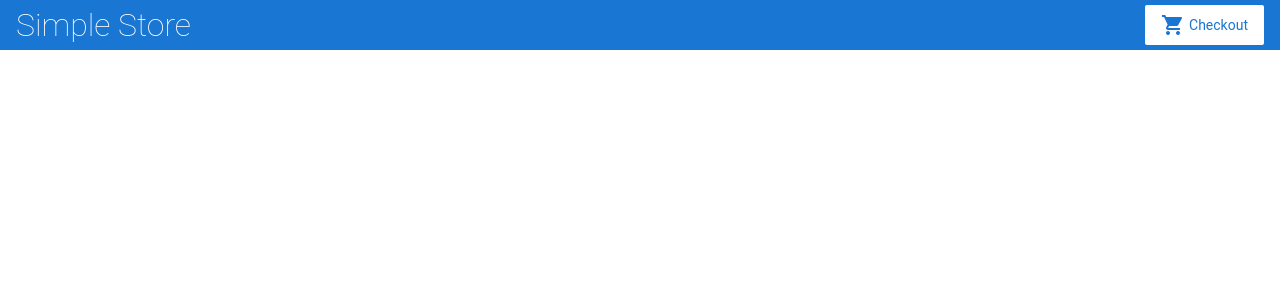
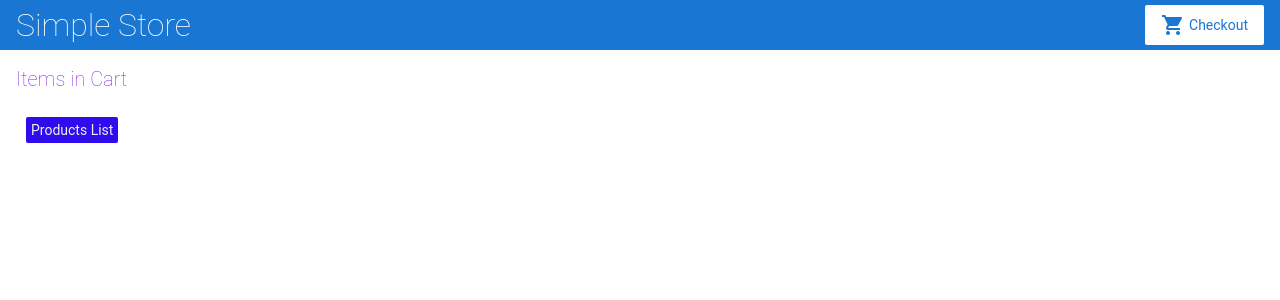
Before and after one commit to vishipayyallore/learning_angular_in_2021, an Angular app in the folder first-store/: page /cart in a window 1280 px wide. Before the commit this address led to /. Shown: the top 300 px of the page. Built offline with nearby package versions, Linux system fonts and the light colour scheme.

Commit message:
Working on Cart Page

```diff
--- a/first-store/src/app/app-routing.module.ts
+++ b/first-store/src/app/app-routing.module.ts
@@ -2,11 +2,13 @@
 import { Routes, RouterModule } from '@angular/router';
 import { ProductsListComponent } from './products-list/products-list.component';
 import { ProductDetailsComponent } from './product-details/product-details.component';
+import { CartComponent } from './cart/cart.component';
 
 const routes: Routes = [
   { path: '', redirectTo: 'home', pathMatch: 'full' },
   { path: 'home', component: ProductsListComponent },
-  { path: 'product/:productId', component: ProductDetailsComponent }
+  { path: 'product/:productId', component: ProductDetailsComponent },
+  { path: 'cart', component: CartComponent }
 ];
 
 @NgModule({
--- a/first-store/src/app/app.module.ts
+++ b/first-store/src/app/app.module.ts
@@ -8,6 +8,7 @@
 import { ProductsListComponent } from './products-list/products-list.component';
 import { ProductAlertsComponent } from './product-alerts/product-alerts.component';
 import { ProductDetailsComponent } from './product-details/product-details.component';
+import { CartComponent } from './cart/cart.component';
 
 @NgModule({
   declarations: [
@@ -15,7 +16,8 @@
     TopBandComponent,
     ProductsListComponent,
     ProductAlertsComponent,
-    ProductDetailsComponent
+    ProductDetailsComponent,
+    CartComponent
   ],
   imports: [
     BrowserModule,
--- /dev/null
+++ b/first-store/src/app/cart/cart.component.css
@@ -0,0 +1,8 @@
+h2 {
+    color: blueviolet;
+}
+
+.element {
+    margin: 10px;
+    padding: 5px;
+  }
--- /dev/null
+++ b/first-store/src/app/cart/cart.component.html
@@ -0,0 +1,3 @@
+<h2>Items in Cart</h2>
+
+<button [routerLink]="['/']" class="element">Products List</button>
--- /dev/null
+++ b/first-store/src/app/cart/cart.component.ts
@@ -0,0 +1,15 @@
+import { Component, OnInit } from '@angular/core';
+
+@Component({
+  selector: 'app-cart',
+  templateUrl: './cart.component.html',
+  styleUrls: ['./cart.component.css']
+})
+export class CartComponent implements OnInit {
+
+  constructor() { }
+
+  ngOnInit() {
+  }
+
+}
--- a/first-store/src/app/product-details/product-details.component.html
+++ b/first-store/src/app/product-details/product-details.component.html
@@ -5,6 +5,6 @@
   <h4>{{ product.price | currency }}</h4>
   <p>{{ product.description }}</p>
 
+  <button [routerLink]="['/']" class="element">Products List</button>
   <button (click)="addProductToCart(product)" class="element">Buy</button>
-  <button [routerLink]="['/']" class="element"><< Back</button>
 </div>
```
Also changed, not shown: 1 other file (tests, documents, lock files or other folders).
